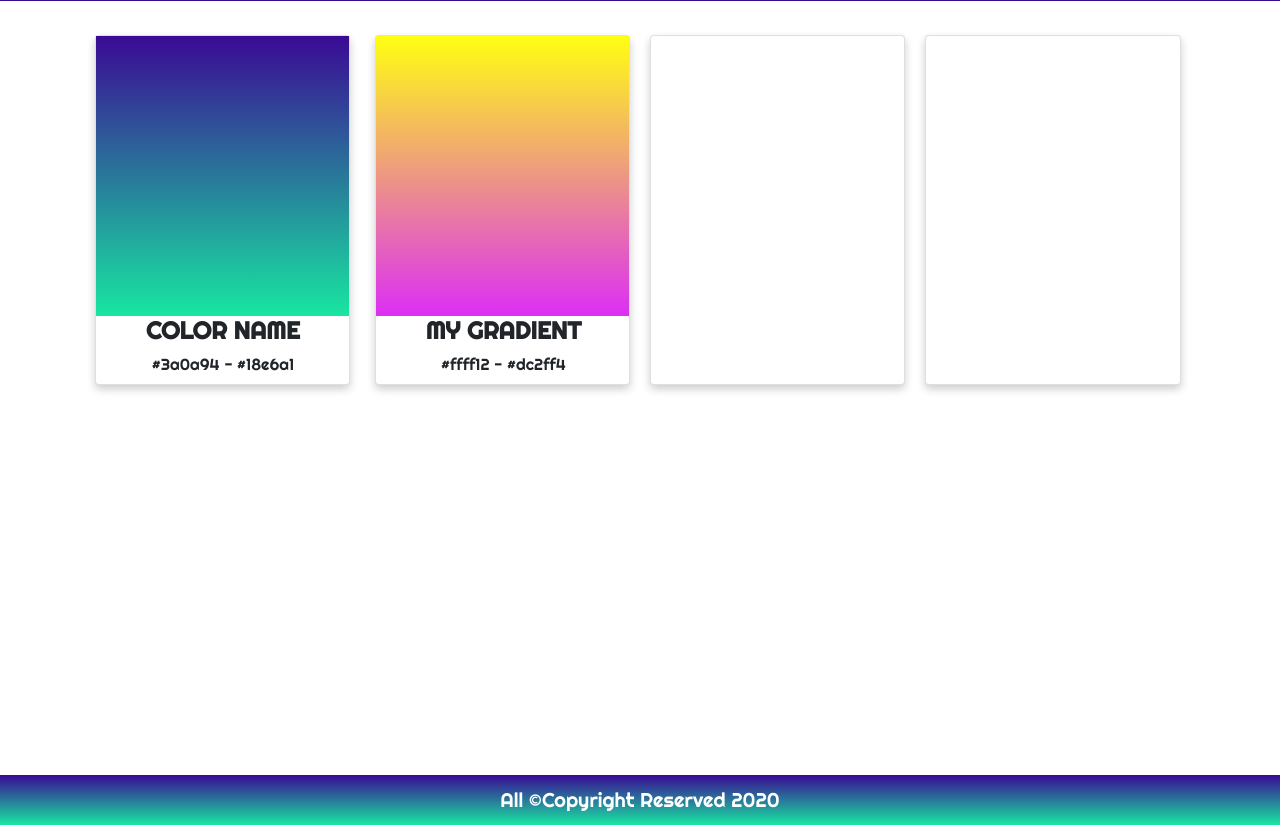
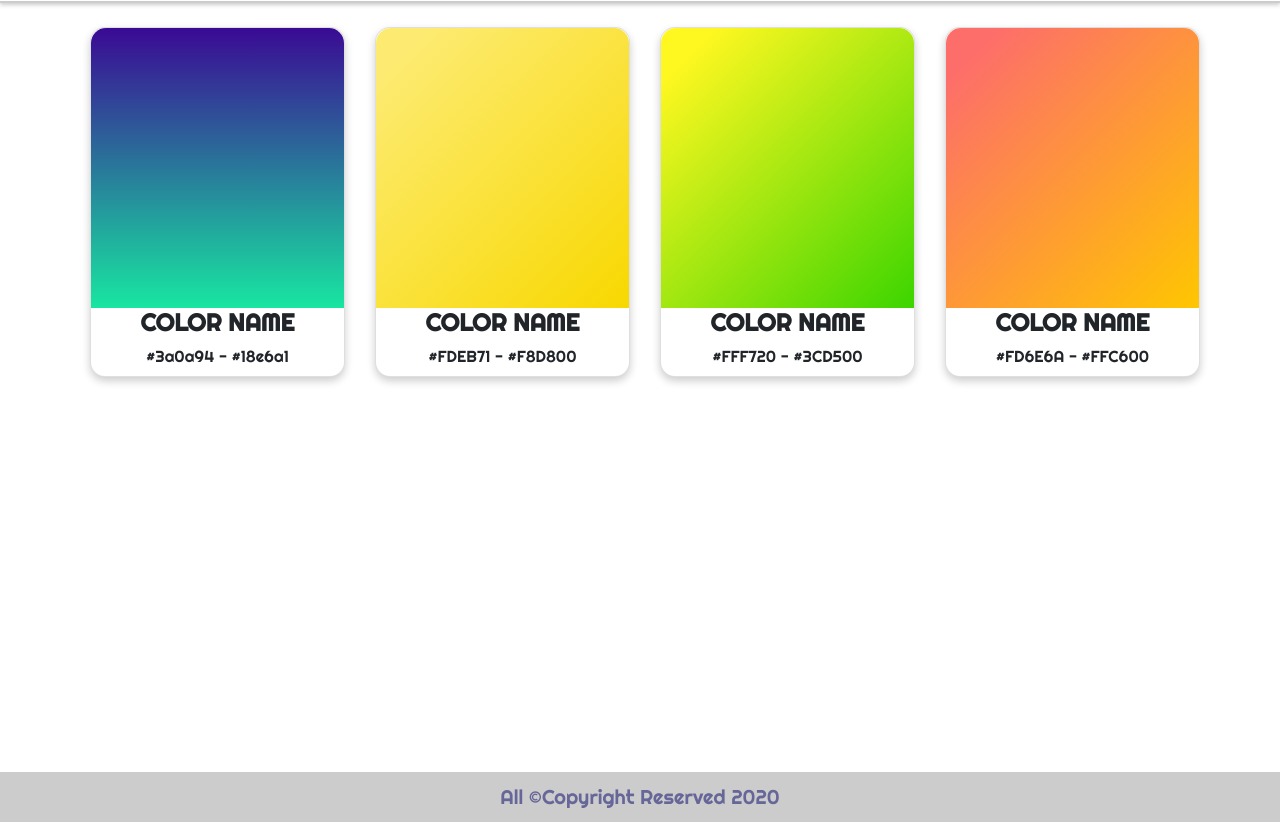
Before and after one commit to Shubham-Code-sys/Gradient-Store, a plain HTML site: page index.html in a window 1280 px wide. Shown: the part 63-888 px from the top of the page. Drawn offline with nearby package versions, Linux system fonts and the light colour scheme.

Commit message:
nav & Foot-grad

```diff
--- a/index.html
+++ b/index.html
@@ -7,13 +7,13 @@
     <link rel="stylesheet" href="https://stackpath.bootstrapcdn.com/bootstrap/4.5.0/css/bootstrap.min.css"
     integrity="sha384-9aIt2nRpC12Uk9gS9baDl411NQApFmC26EwAOH8WgZl5MYYxFfc+NcPb1dKGj7Sk" crossorigin="anonymous">
     <link rel="stylesheet" href="style.css">
-    <title>Gradient Store</title>
+    <title>Gradient Ocean</title>
 </head>
 <body>
     <!-- header start -->
-    <nav class="navbar navbar-expand-lg navbar-light mb-4" style="background-image: linear-gradient(#18e6a1, #3a0a94);">
+    <nav class="navbar navbar-expand-lg navbar-light mb-4" style="background-color: #fff;">
         <div class="container d-flex justify-content-between">
-            <a class="navbar-brand" style="color: aliceblue;font-size: 25px;" href="">Gradient Store</a>
+            <a class="navbar-brand" style="color:black;font-size: 25px;font-weight: 100;" href="">Gradient Ocean</a>
             <button class="navbar-toggler" type="button" data-toggle="collapse" data-target="#navbarSupportedContent"
                 aria-controls="navbarSupportedContent" aria-expanded="false" aria-label="Toggle navigation">
                 <span class="navbar-toggler-icon"></span>
@@ -55,14 +55,51 @@
     <!-- headre end -->
 
     <!-- main body start-->
-    <div class="container" id="main">
-        <div class="card">
-            <div style="background-image: linear-gradient(#3a0a94, #18e6a1); width:100%; height: 280px;"></div>
-            <div id="card_foot">
-                <h4><b>Color Name</b></h4>
-                <p>#3a0a94 - #18e6a1</p>
-            </div>
+    <div class="container">
+      <div class="row" id="main">
+
+        <div class="col-lg-3 col-md-6 col-12">
+          <div class="card">
+              <div style="background-image: linear-gradient(#3a0a94, #18e6a1); width:100%; height: 280px;"></div>
+              <div id="card_foot">
+                  <h4 class="h4"><b>Color Name</b></h4>
+                  <p>#3a0a94 - #18e6a1</p>
+              </div>
+          </div>
         </div>
+
+        <div class="col-lg-3 col-md-6 col-12">
+          <div class="card">
+              <div style="background-image: linear-gradient( 135deg, #FDEB71 10%, #F8D800 100%); width:100%; height: 280px;"></div>
+              <div id="card_foot">
+                  <h4 class="h4"><b>Color Name</b></h4>
+                  <p>#FDEB71 - #F8D800</p>
+              </div>
+          </div>
+        </div>
+
+        <div class="col-lg-3 col-md-6 col-12">
+          <div class="card">
+              <div style="background-image: linear-gradient( 135deg, #FFF720 10%, #3CD500 100%); width:100%; height: 280px;"></div>
+              <div id="card_foot">
+                  <h4 class="h4"><b>Color Name</b></h4>
+                  <p>#FFF720 - #3CD500</p>
+              </div>
+          </div>
+        </div>
+
+        <div class="col-lg-3 col-md-6 col-12">
+          <div class="card">
+              <div style="background-image: linear-gradient( 135deg, #FD6E6A 10%, #FFC600 100%); width:100%; height: 280px;"></div>
+              <div id="card_foot">
+                  <h4 class="h4"><b>Color Name</b></h4>
+                  <p>#FD6E6A - #FFC600</p>
+              </div>
+          </div>
+        </div>
+
+
+      </div>
     </div>
     <!-- main body end -->
 
@@ -72,16 +109,16 @@
       <p style="font-size: 20px;">All &copy;Copyright Reserved 2020 </p>
     </div>
 
-    <script src="https://stackpath.bootstrapcdn.com/bootstrap/4.5.0/js/bootstrap.min.js"
-    integrity="sha384-OgVRvuATP1z7JjHLkuOU7Xw704+h835Lr+6QL9UvYjZE3Ipu6Tp75j7Bh/kR0JKI" crossorigin="anonymous"></script>
-
     <script src="https://code.jquery.com/jquery-3.5.1.slim.min.js"
     integrity="sha384-DfXdz2htPH0lsSSs5nCTpuj/zy4C+OGpamoFVy38MVBnE+IbbVYUew+OrCXaRkfj" crossorigin="anonymous"></script>
 
     <script src="https://cdn.jsdelivr.net/npm/popper.js@1.16.0/dist/umd/popper.min.js"
     integrity="sha384-Q6E9RHvbIyZFJoft+2mJbHaEWldlvI9IOYy5n3zV9zzTtmI3UksdQRVvoxMfooAo" crossorigin="anonymous"></script>
 
-    <script>
+    <script src="https://stackpath.bootstrapcdn.com/bootstrap/4.5.0/js/bootstrap.min.js"
+    integrity="sha384-OgVRvuATP1z7JjHLkuOU7Xw704+h835Lr+6QL9UvYjZE3Ipu6Tp75j7Bh/kR0JKI" crossorigin="anonymous"></script>
+
+    <!-- <script>
         var json = [{
         "startColor":"#ffff12",
         "endColor":"#dc2ff4",
@@ -111,6 +148,6 @@
           grad_name.innerText = json[i].name;
           grad_code.innerText = json[i].startColor + " - " + json[i].endColor;
         }
-    </script>
+    </script> -->
 </body>
 </html>
--- a/style.css
+++ b/style.css
@@ -11,16 +11,34 @@ body{
     vertical-align: middle;
 }
 
+.navbar{
+    border-bottom: 2px solid #ccc;
+    box-shadow: 0 2px 4px 0 rgba(0, 0, 0, 0.2);
+}
+
+.navbar-light .navbar-toggler-icon, .navbar-light .navbar-toggler{
+    display: none;
+}
+
 .card {
     box-shadow: 0 4px 8px 0 rgba(0, 0, 0, 0.2);
     transition: 0.3s;
-    width: 23%;
+    width: 100%;
     height: 350px;
-    margin: 10px;
+    margin-left: 5px;
+    margin-right: 5px;
+    margin-bottom: 15px;
+    border-radius: 15px;
+}
+
+.card div{
+    border-top-left-radius: 15px;
+    border-top-right-radius: 15px;
 }
 
 #card_foot{
-    margin-left: 50px;
+    /* margin-left: 50px; */
+    width: 100%;
     text-align: center;
     justify-content: center;
     align-items: center;
@@ -32,9 +50,10 @@ body{
 
 .card:hover {
     box-shadow: 0 10px 20px 0 rgba(0, 0, 0, 0.2);
+    transform: translateY(-10px);
 }
 
-.choose_custom{
+/* .choose_custom{
     text-decoration: none;
     text-transform: uppercase;
     border: 2px solid #0b3452;
@@ -42,22 +61,22 @@ body{
     padding: 5px 7px;
     font-weight: 500;
     transition: all 0.4s;
-}
+} */
 
-.choose_custom:hover{
+/* .choose_custom:hover{
     color: #f5f5f5;
     background-color: #0b3452;
     text-decoration: none;
     border: 2px solid #f5f5f5;
-}
+} */
 
 .foot{
     text-align: center;
     font-weight: 500;
-    background-image: linear-gradient(#3a0a94, #18e6a1);
+    background-color: #ccc;
     margin-top: 380px;
     margin-bottom: 0;
-    color: white;
+    color: #666699;
 }
 
 .foot p{
```
